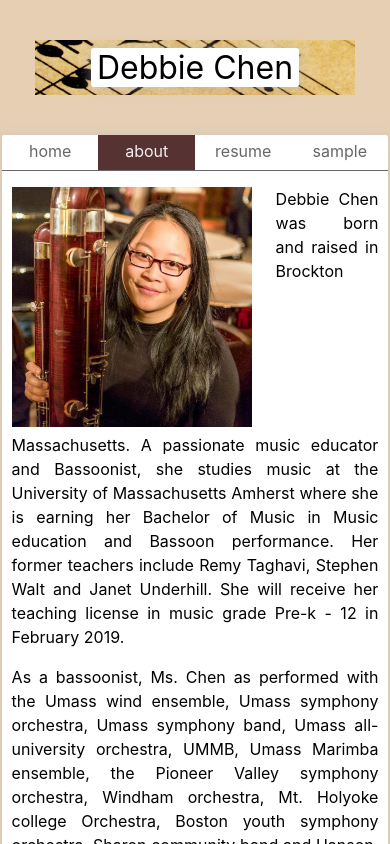
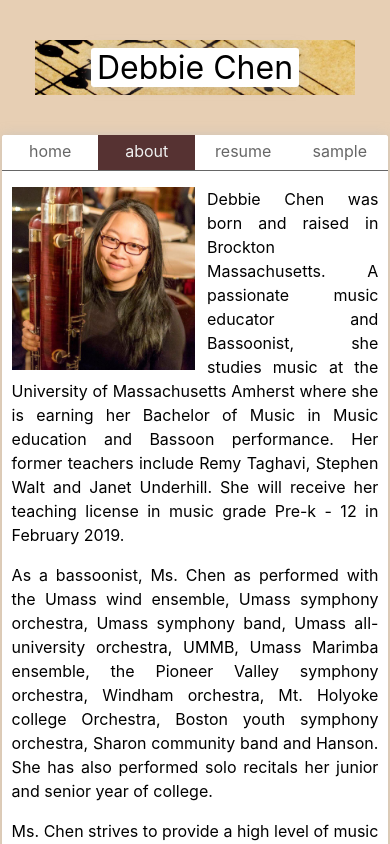
Before and after one commit to alex-taxiera/debbie-site, a React (Create React App) app: page / in a window 390 px wide. Both pictures are taken after a click on the element "about". Shown: the top 844 px of the page. Built offline with nearby package versions, Linux system fonts and the light colour scheme; a web font is replaced by a local one.

Commit message:
minor text fixes

```diff
--- a/src/app/index.css
+++ b/src/app/index.css
@@ -23,6 +23,7 @@
 .box {
   background: inherit;
   border-radius: 3px;
+  -webkit-box-shadow: 0 0 12px rgba(192, 192, 192, 0.6);
           box-shadow: 0 0 12px rgba(192, 192, 192, 0.6);
 }
 
@@ -36,6 +37,7 @@
 
 .text-right {
   padding-right: 1.5em;
+  max-width: 50%;
 }
 
 .header {
@@ -225,4 +227,7 @@
     margin-top: -7.5px;
     margin-right: -5px;
   }
+  .text-right {
+    padding-right: 0.75em;
   }
+}
--- a/src/pages/about.js
+++ b/src/pages/about.js
@@ -4,7 +4,7 @@ export default function render () {
   return (
     <div>
       <div className='float-left text-right'>
-        <img height='240px' width='240px' src='/profile.jpg' alt='profile.jpg' />
+        <img height='auto' width='100%' style={{ maxWidth: 240 }} src='/profile.jpg' alt='profile.jpg' />
       </div>
       <p>
         Debbie Chen was born and raised in Brockton Massachusetts.  A passionate music educator and Bassoonist, she studies music at the University of Massachusetts Amherst where she is earning her Bachelor of Music in Music education and Bassoon performance. Her former teachers include Remy Taghavi, Stephen Walt and Janet Underhill. She will receive her teaching license in music grade Pre-k - 12 in February 2019.
```
Lines whose indentation alone changed are shown as unchanged.
